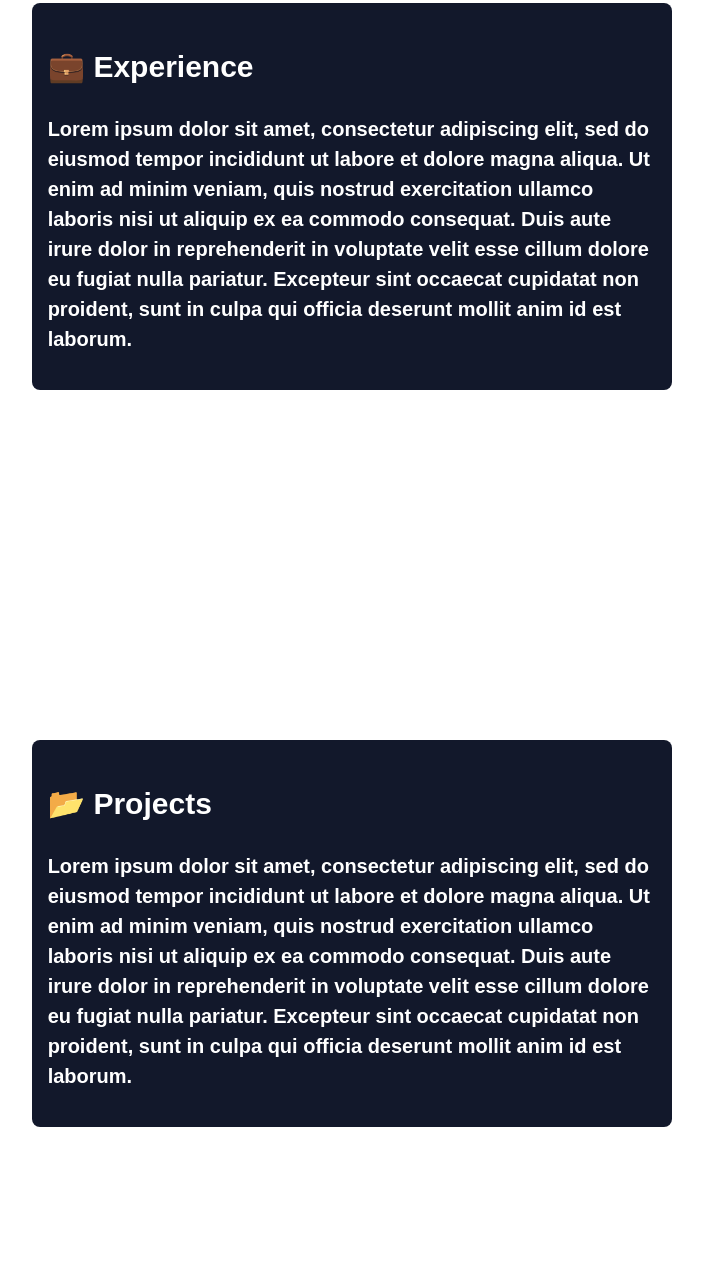
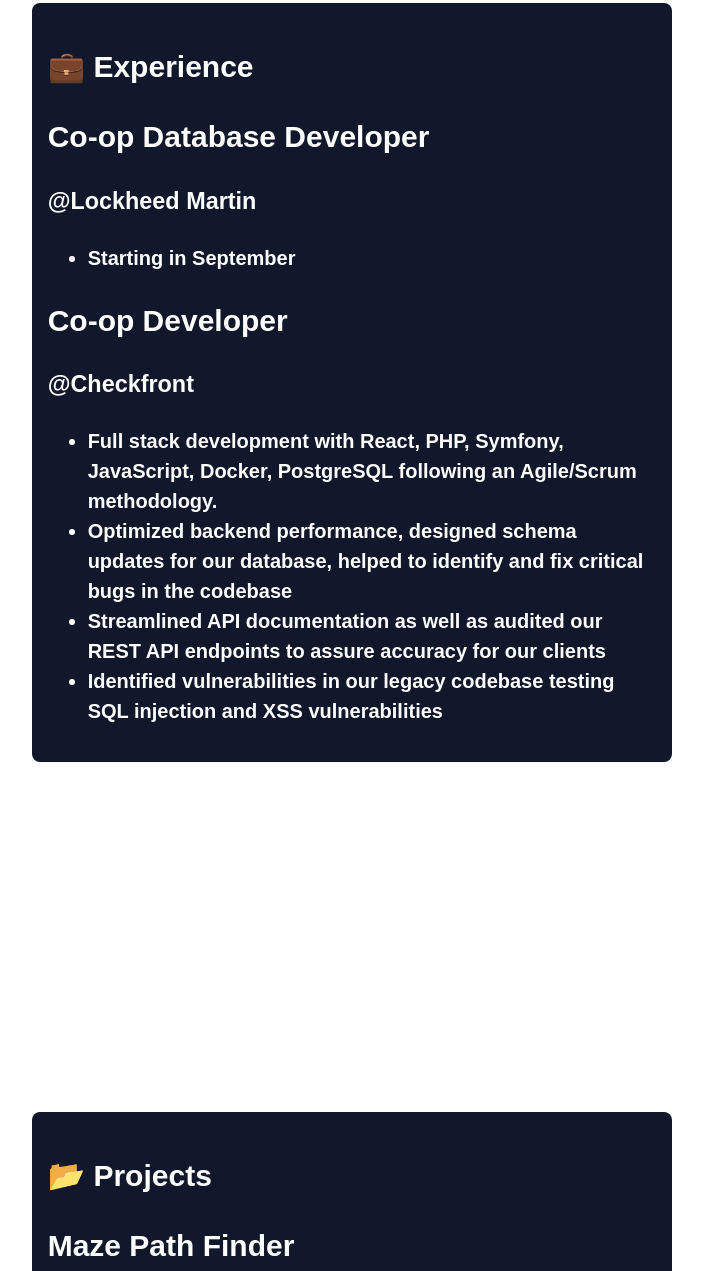
Before and after one commit to Antios/Personal-Website, a website built with Vite: page index.html in a window 1280 px wide. Shown: the part 1642-2913 px from the top of the page, without its empty margins (83-786 px from the left). Built offline with nearby package versions, Linux system fonts and the light colour scheme; a web font is replaced by a local one.

Commit message:
added more info

```diff
--- a/index.html
+++ b/index.html
@@ -35,16 +35,41 @@
       <section>
         <h1>💼 Experience</h1>
 
-        <p>
-          Lorem ipsum dolor sit amet, consectetur adipiscing elit, sed do eiusmod tempor incididunt ut labore et dolore magna aliqua. Ut enim ad minim veniam, quis nostrud exercitation ullamco laboris nisi ut aliquip ex ea commodo consequat. Duis aute irure dolor in reprehenderit in voluptate velit esse cillum dolore eu fugiat nulla pariatur. Excepteur sint occaecat cupidatat non proident, sunt in culpa qui officia deserunt mollit anim id est laborum.
-        </p>
+        <h2>Co-op Database Developer</h2>
+        <h3>@Lockheed Martin</h3>
+        <ul>
+          <li>Starting in September</li>
+        </ul>
+
+        <h2>Co-op Developer</h2>
+        <h3>@Checkfront</h3>
+        <ul>
+          <li>
+            Full stack development with React, PHP, Symfony, JavaScript, Docker, PostgreSQL following an Agile/Scrum methodology.
+          </li>
+          <li>Optimized backend performance, designed schema updates for our database, helped to identify and fix critical
+            bugs in the codebase
+          </li>
+          <li>
+            Streamlined API documentation as well as audited our REST API endpoints to assure accuracy for our clients
+          </li>
+          <li>
+            Identified vulnerabilities in our legacy codebase testing SQL injection and XSS vulnerabilities
+          </li>
+        </ul>
       </section>
 
       <section>
         <h1>📂 Projects</h1>
 
+        <h2>Maze Path Finder</h2>
         <p>
-          Lorem ipsum dolor sit amet, consectetur adipiscing elit, sed do eiusmod tempor incididunt ut labore et dolore magna aliqua. Ut enim ad minim veniam, quis nostrud exercitation ullamco laboris nisi ut aliquip ex ea commodo consequat. Duis aute irure dolor in reprehenderit in voluptate velit esse cillum dolore eu fugiat nulla pariatur. Excepteur sint occaecat cupidatat non proident, sunt in culpa qui officia deserunt mollit anim id est laborum.
+          A program to decode a given binary file corresponding to a maze and solves it
+        </p>
+
+        <h2>VR Locomotion Project</h2>
+        <p>
+          Tested different locomotion techniques in VR using babylon JS
         </p>
       </section>
 
```
